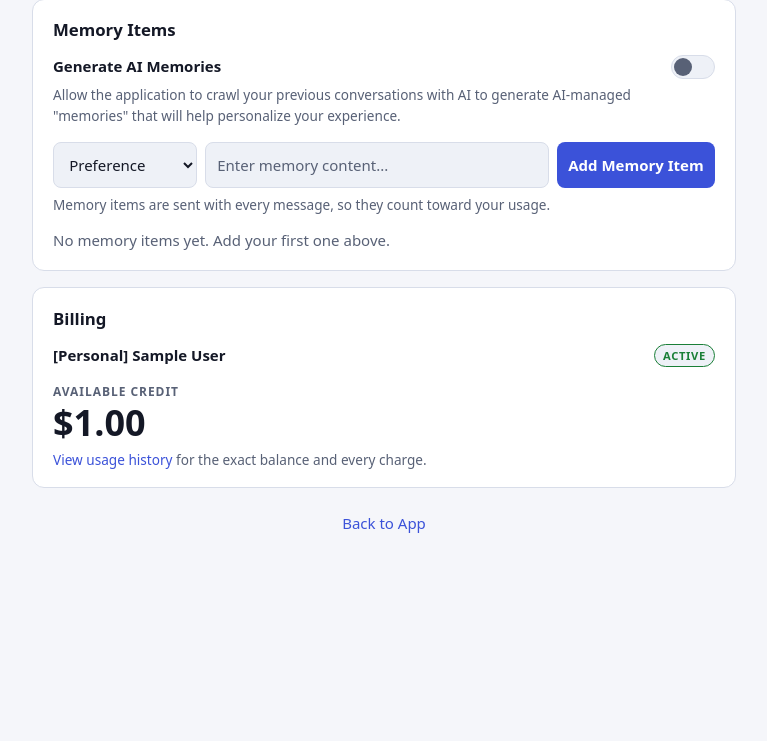
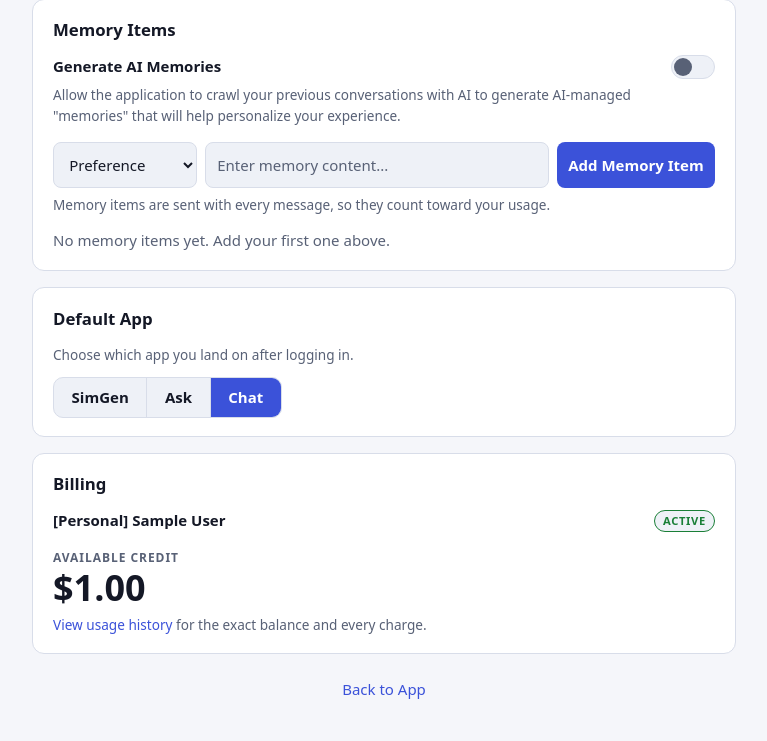
Before and after one commit to beeheado/-ITENT-45--midterm-litechat_dupe, a Django app: page /account/ in a window 1280 px wide. Shown: the part 657-1398 px from the top of the page, without its empty margins (256-1023 px from the left). Before the commit the page ends 1190 px from the top, so only its background shows below. Run offline with Django 5.2, Linux system fonts and the light colour scheme; the visitor is signed in with stand-in values (Sample User, id 1); data comes from the database, SQL or seed files in the repository; data that the repository does not hold is empty.

Commit message:
feat: segmented default-app selector on the account page
Co-Authored-By: Claude Sonnet 5.5 <noreply@anthropic.com>

```diff
--- a/templates/account.html
+++ b/templates/account.html
@@ -62,6 +62,16 @@
     {% endif %}
   </section>
 
+  <section class="card" aria-labelledby="h-app">
+    <h2 id="h-app">Default App</h2>
+    <p class="caption" id="app-desc" style="margin-top:0">Choose which app you land on after logging in.</p>
+    <form method="post" action="{% url 'set_default_app' %}" style="margin-top:.75rem">{% csrf_token %}
+      <div class="segmented" role="radiogroup" aria-labelledby="h-app" aria-describedby="app-desc">
+        {% for value, label in default_apps %}<button name="default_app" value="{{ value }}" role="radio" aria-checked="{% if profile.default_app == value %}true{% else %}false{% endif %}">{{ label }}</button>{% endfor %}
+      </div>
+    </form>
+  </section>
+
   <section class="card" aria-labelledby="h-billing">
     <h2 id="h-billing">Billing</h2>
     <div class="billing-row">
```
